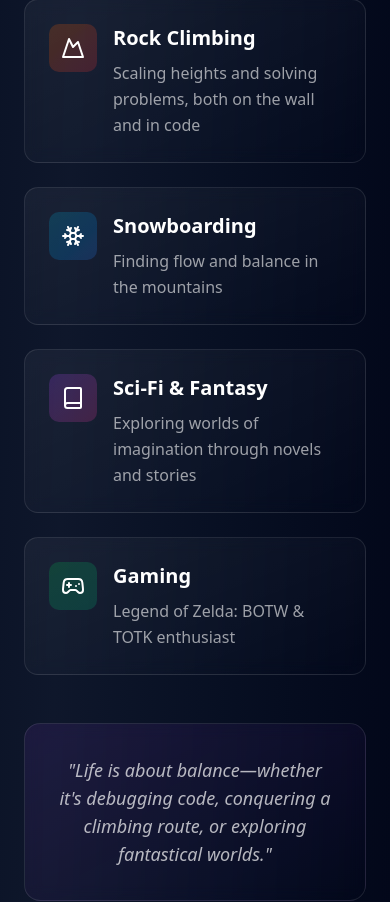
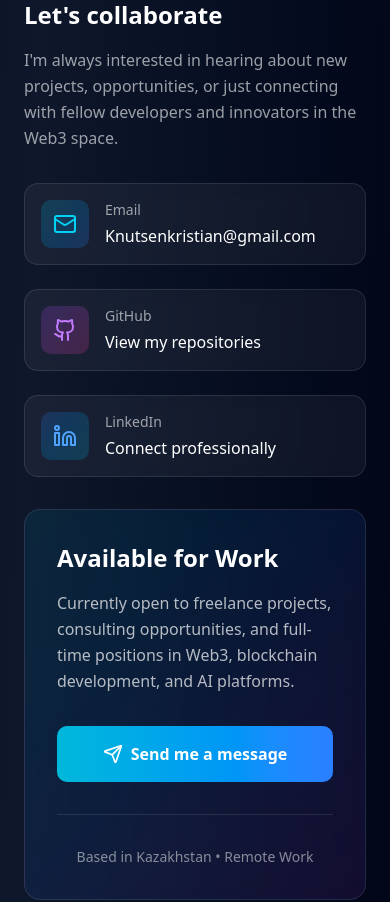
Before and after one commit to knutsenkristian7-spec/My-Portfolio-pro, a React (Vite) app: page / in a window 390 px wide. Shown: the part 9771-10673 px from the top of the page. Built offline with nearby package versions, Linux system fonts and the light colour scheme.

Commit message:
fix: remove the interest

```diff
--- a/package.json
+++ b/package.json
@@ -1,4 +1,3 @@
-
 {
       "name": "Dark Mode Portfolio Website",
       "version": "0.1.0",
@@ -50,6 +49,8 @@
       },
       "devDependencies": {
             "@types/node": "^20.10.0",
+            "@types/react": "^19.2.13",
+            "@types/react-dom": "^19.2.3",
             "@vitejs/plugin-react-swc": "^3.10.2",
             "vite": "6.3.5"
       },
--- a/src/components/Interests.tsx
+++ /dev/null
@@ -1,103 +0,0 @@
-import { motion } from "motion/react";
-import { Mountain, Snowflake, Book, Gamepad2 } from "lucide-react";
-
-interface Interest {
-  title: string;
-  description: string;
-  icon: React.ReactNode;
-  gradient: string;
-}
-
-export function Interests() {
-  const interests: Interest[] = [
-    {
-      title: "Rock Climbing",
-      description: "Scaling heights and solving problems, both on the wall and in code",
-      icon: <Mountain className="w-6 h-6" />,
-      gradient: "from-orange-500/20 to-red-500/20",
-    },
-    {
-      title: "Snowboarding",
-      description: "Finding flow and balance in the mountains",
-      icon: <Snowflake className="w-6 h-6" />,
-      gradient: "from-cyan-500/20 to-blue-500/20",
-    },
-    {
-      title: "Sci-Fi & Fantasy",
-      description: "Exploring worlds of imagination through novels and stories",
-      icon: <Book className="w-6 h-6" />,
-      gradient: "from-purple-500/20 to-pink-500/20",
-    },
-    {
-      title: "Gaming",
-      description: "Legend of Zelda: BOTW & TOTK enthusiast",
-      icon: <Gamepad2 className="w-6 h-6" />,
-      gradient: "from-green-500/20 to-emerald-500/20",
-    },
-  ];
-
-  return (
-    <section id="interests" className="py-24 relative">
-      <div className="container mx-auto px-6">
-        <motion.div
-          initial={{ opacity: 0, y: 20 }}
-          whileInView={{ opacity: 1, y: 0 }}
-          viewport={{ once: true }}
-          transition={{ duration: 0.6 }}
-          className="max-w-5xl mx-auto"
-        >
-          {/* Section Title */}
-          <div className="flex items-center gap-4 mb-16">
-            <div className="h-px flex-1 bg-gradient-to-r from-transparent to-purple-500/50" />
-            <h2 className="text-4xl text-purple-400" style={{ fontWeight: 600 }}>Beyond Code</h2>
-            <div className="h-px flex-1 bg-gradient-to-l from-transparent to-purple-500/50" />
-          </div>
-
-          {/* Interests Grid */}
-          <div className="grid md:grid-cols-2 gap-6">
-            {interests.map((interest, index) => (
-              <motion.div
-                key={interest.title}
-                initial={{ opacity: 0, scale: 0.95 }}
-                whileInView={{ opacity: 1, scale: 1 }}
-                viewport={{ once: true }}
-                transition={{ delay: index * 0.1 }}
-                className="p-6 rounded-xl border border-white/10 bg-gradient-to-br from-white/5 to-transparent backdrop-blur-sm hover:border-purple-500/30 hover:shadow-lg hover:shadow-purple-500/10 transition-all duration-300"
-              >
-                <div className="flex items-start gap-4">
-                  {/* Icon */}
-                  <div className={`w-12 h-12 rounded-lg bg-gradient-to-br ${interest.gradient} flex items-center justify-center text-white flex-shrink-0`}>
-                    {interest.icon}
-                  </div>
-
-                  {/* Content */}
-                  <div className="flex-1">
-                    <h3 className="text-xl mb-2 text-white" style={{ fontWeight: 600 }}>
-                      {interest.title}
-                    </h3>
-                    <p className="text-white/60 leading-relaxed">
-                      {interest.description}
-                    </p>
-                  </div>
-                </div>
-              </motion.div>
-            ))}
-          </div>
-
-          {/* Quote */}
-          <motion.div
-            initial={{ opacity: 0, y: 20 }}
-            whileInView={{ opacity: 1, y: 0 }}
-            viewport={{ once: true }}
-            transition={{ delay: 0.4 }}
-            className="mt-12 p-8 rounded-2xl border border-white/10 bg-gradient-to-br from-purple-500/10 to-transparent backdrop-blur-sm text-center"
-          >
-            <p className="text-lg text-white/70 italic">
-              "Life is about balance—whether it's debugging code, conquering a climbing route, or exploring fantastical worlds."
-            </p>
-          </motion.div>
-        </motion.div>
-      </div>
-    </section>
-  );
-}
--- a/src/components/Navigation.tsx
+++ b/src/components/Navigation.tsx
@@ -30,7 +30,6 @@ export function Navigation() {
     { id: "skills", label: "Skills" },
     { id: "experience", label: "Experience" },
     { id: "projects", label: "Projects" },
-    { id: "interests", label: "Interests" },
     { id: "contact", label: "Contact" },
   ];
 
```
Also changed, not shown: src/App.tsx (line endings or trailing spaces), 1 other file (tests, documents, lock files or other folders). Lines whose indentation alone changed are shown as unchanged.
